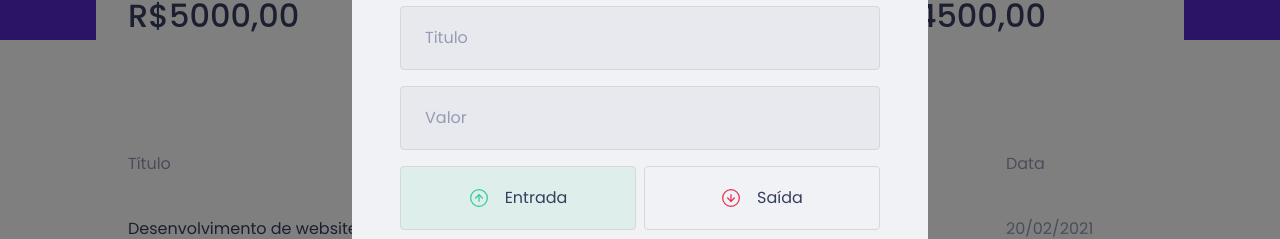
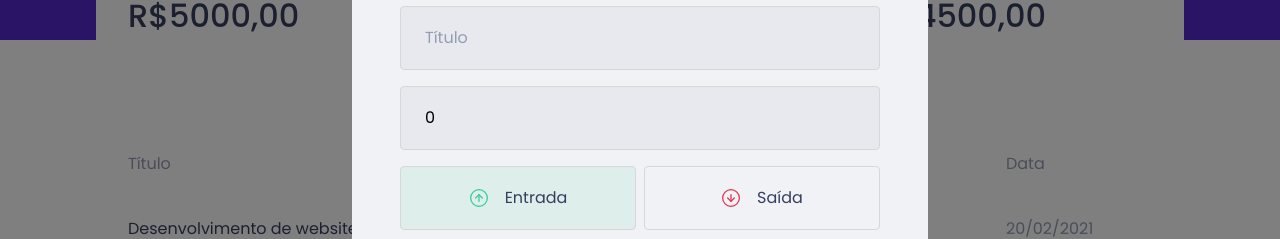
Before and after one commit to Calixoto/Chapter-Two, a React (Create React App) app: page / in a window 1280 px wide. Both pictures are taken after a click on the button "Nova transação". Shown: the part 232-471 px from the top of the page. Built offline with nearby package versions, Linux system fonts and the light colour scheme; no server answers; what miragejs would draw is missing.

Commit message:
Salvando dados do form

```diff
--- a/src/components/NewTransactionModal/index.tsx
+++ b/src/components/NewTransactionModal/index.tsx
@@ -3,7 +3,7 @@
 import closeImg from '../../assets/close.svg';
 import incomeImg from '../../assets/income.svg';
 import outcomeImg from '../../assets/outcome.svg';
-import { useState } from 'react';
+import { FormEvent, useState } from 'react';
 
 interface NewTransactionModalProps {
     isOpen: boolean;
@@ -11,7 +11,21 @@
 }
 
 export function NewTransactionModal({ isOpen, onRequestClose }: NewTransactionModalProps) {
+    const [title, setTitle] = useState('');
+    const [value, setValue] = useState(0);
+    const [category, setCategory] = useState('');
     const [type, setType] = useState('deposit');
+
+    function HandleCreateNewTransaction(event: FormEvent) {
+        event.preventDefault();
+
+        console.log(
+            title,
+            value,
+            category,
+            type
+        )
+    }
 
     return (
         <Modal
@@ -28,13 +42,22 @@
                 <img src={closeImg} alt="Fechar modal" />
             </button>
 
-            <Container>
+            <Container onSubmit={HandleCreateNewTransaction}>
 
                 <h2>Cadastrar transação</h2>
 
-                <input placeholder="Titulo" />
+                <input
+                    placeholder="Título"
+                    value={title}
+                    onChange={event => setTitle(event.target.value)}
+                />
 
-                <input type="number" placeholder="Valor" />
+                <input
+                    type="number"
+                    placeholder="Valor"
+                    value={value}
+                    onChange={event => setValue(Number(event.target.value))}
+                />
 
                 <TransactionTypeContainer>
 
@@ -60,7 +83,11 @@
 
                 </TransactionTypeContainer>
 
-                <input placeholder="Categoria" />
+                <input
+                    placeholder="Categoria"
+                    value={category}
+                    onChange={event => setCategory(event.target.value)}
+                />
 
                 <button type="submit">Cadastrar</button>
 
```
